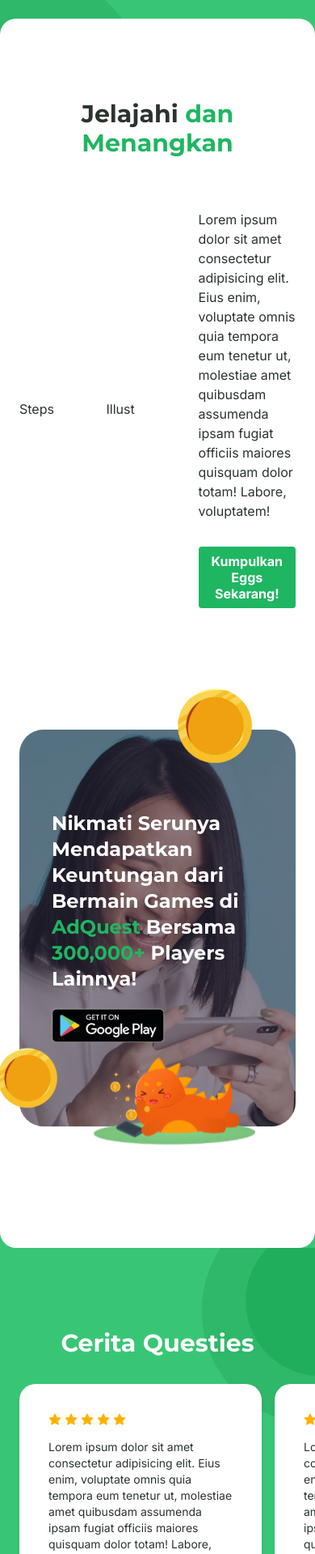
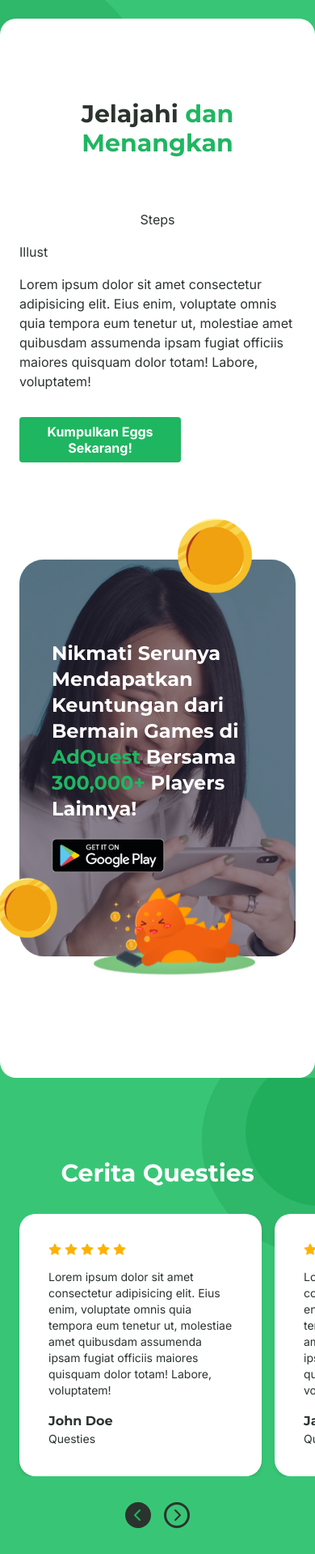
Before and after one commit to rainerregan/adquest-website-nextjs, a Next.js app: page / in a window 390 px wide. Shown: the part 1773-3692 px from the top of the page at 81% size. Built offline with nearby package versions, Linux system fonts and the light colour scheme.

Commit message:
feat: Adjust Control Button

```diff
--- a/src/components/sections/reviews/control-button.tsx
+++ b/src/components/sections/reviews/control-button.tsx
@@ -16,7 +16,7 @@
   return (
     <button
       className={twMerge(
-        'p-[2px] aspect-square flex items-center justify-center text-3xl border-[3px] border-main-black rounded-full',
+        'p-[1px] md:p-[2px] aspect-square flex items-center justify-center text-2xl md:text-3xl border-[3px] border-main-black rounded-full',
         disabled ? 'text-main-green  bg-main-black' : 'text-main-black',
       )}
       onClick={onClick}
--- a/src/components/sections/steps/step-section.tsx
+++ b/src/components/sections/steps/step-section.tsx
@@ -10,12 +10,12 @@
       <div className='section flex flex-col items-center'>
         <h2 className='h2 w-full md:w-1/2 text-balance !text-center'>Jelajahi <span className='text-main-green'>dan Menangkan</span></h2>
 
-        <div className='flex items-center justify-between w-full mt-12 mb-[150px]'>
+        <div className='flex flex-col md:flex-row gap-4 items-center justify-between w-full mt-12 mb-[120px] md:mb-[150px]'>
           <div className='flex-1'>
             Steps
           </div>
 
-          <div className='w-1/3'>Illust</div>
+          <div className='w-full md:w-1/3'>Illust</div>
 
           <div className='flex-1'>
             <p className='mb-8'>Lorem ipsum dolor sit amet consectetur adipisicing elit. Eius enim, voluptate omnis quia tempora eum tenetur ut, molestiae amet quibusdam assumenda ipsam fugiat officiis maiores quisquam dolor totam! Labore, voluptatem!</p>
```
